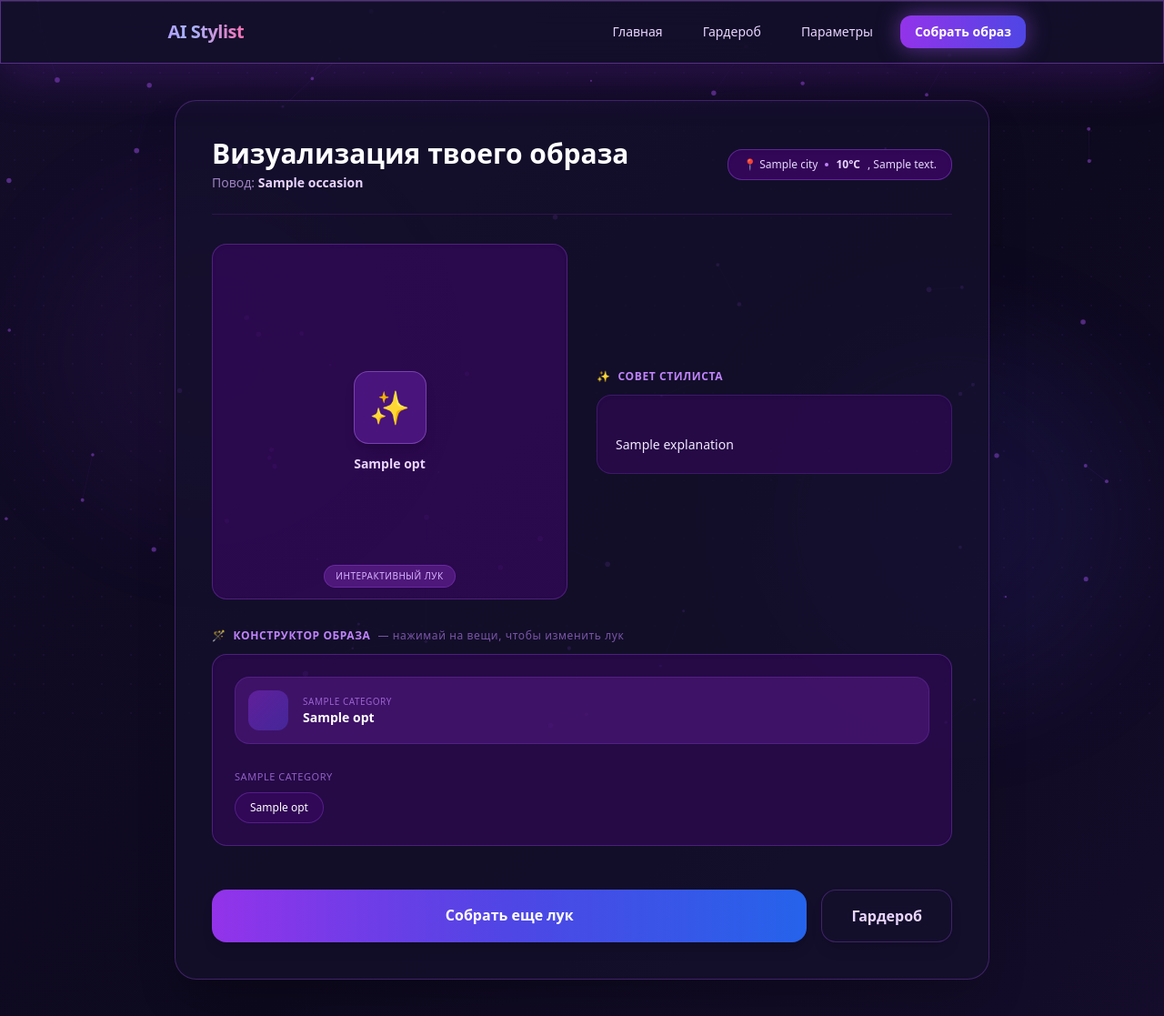
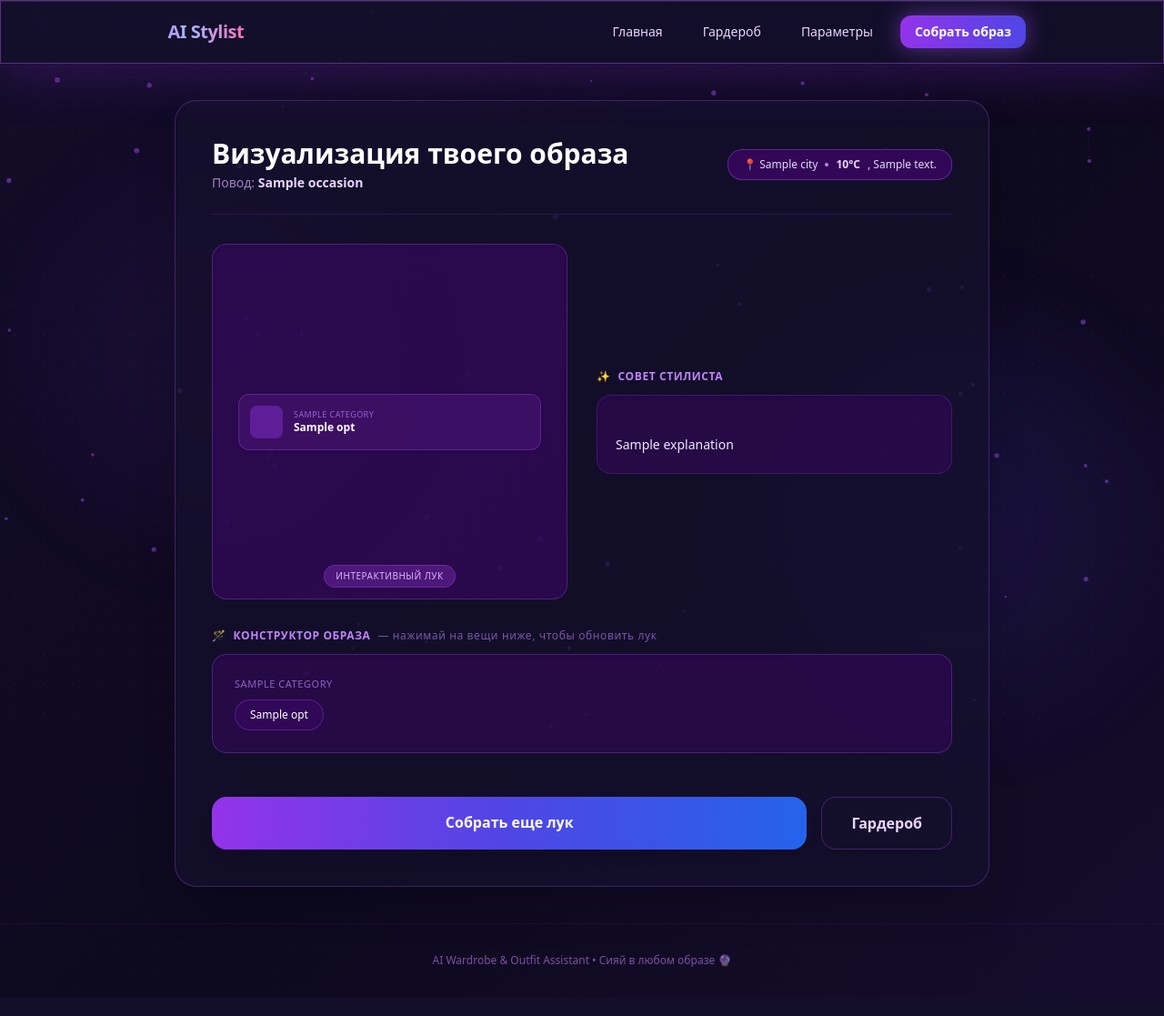
Before and after one commit to bluzokda/outfit, a Flask app: template templates/outfit_result.html in a window 1280 px wide. Shown: the top 1117 px of the page at 91% size. After the commit the page ends 1063 px from the top, so only its background shows below. Run offline with Flask 3, Linux system fonts and the light colour scheme; the template is opened without the code that fills it: most values are stand-ins (such as "Sample title", 1, 10 or a date in 2020); some libraries are stand-ins or nearby versions.

Commit message:
Update outfit_result.html

```diff
--- a/templates/outfit_result.html
+++ b/templates/outfit_result.html
@@ -15,24 +15,44 @@
         {% endif %}
     </div>
 
-    <!-- Основной блок: Интерактивный лукбук (замена манекену) и совет стилиста -->
+    <!-- Основной блок: Визуальный лукбук и совет стилиста -->
     <div class="grid grid-cols-1 md:grid-cols-2 gap-8 items-center">
-        <!-- Блок визуального отображения собранного лука -->
-        <div class="relative w-full aspect-square rounded-2xl border border-purple-500/30 bg-purple-950/60 overflow-hidden shadow-inner flex flex-col items-center justify-center p-6">
-            <div id="activeLookDisplay" class="w-full h-full flex flex-col items-center justify-center gap-3 relative">
-                <!-- Сюда в реальном времени выводятся выбранные вещи -->
-                {% if mode == "wardrobe" and slots %}
-                    <img id="mainLookImage" src="/{{ slots[0].options[0].photo_path }}" alt="Образ" class="w-full h-full object-contain rounded-xl drop-shadow-2xl transition-all duration-300">
-                {% else %}
-                    <div class="w-20 h-20 rounded-2xl bg-purple-600/30 border border-purple-400/40 flex items-center justify-center text-4xl shadow-lg">
-                        ✨
-                    </div>
-                    <p class="text-sm font-bold text-purple-200 text-center px-4" id="mainLookText">
-                        {% if slots %}{{ slots[0].options[0] }}{% else %}Образ готов{% endif %}
-                    </p>
-                {%- endif %}
-            </div>
-            <div class="absolute bottom-3 px-3 py-1 rounded-full bg-purple-900/80 border border-purple-500/30 text-[10px] text-purple-300 tracking-wider uppercase pointer-events-none">
+        <!-- Блок живого превью образа -->
+        <div class="relative w-full aspect-square rounded-2xl border border-purple-500/30 bg-purple-950/60 overflow-hidden shadow-inner flex flex-col items-center justify-center p-4">
+
+            {% if mode == "wardrobe" %}
+                <!-- Сетка реальных фото вещей из гардероба -->
+                <div id="liveLookCanvas" class="w-full h-full grid grid-cols-2 gap-3 items-center justify-center p-2">
+                    {% for slot in slots %}
+                        <div class="relative w-full aspect-square rounded-xl overflow-hidden border border-purple-500/30 bg-purple-900/40 shadow-md flex items-center justify-center">
+                            <img id="preview-img-{{ slot.category }}"
+                                 src="/{{ slot.options[0].photo_path }}"
+                                 alt="{{ category_labels.get(slot.category, slot.category) }}"
+                                 class="w-full h-full object-cover">
+                            <span class="absolute bottom-1 left-1 px-1.5 py-0.5 rounded bg-black/60 text-[9px] text-purple-200 uppercase tracking-wider">
+                                {{ category_labels.get(slot.category, slot.category) }}
+                            </span>
+                        </div>
+                    {% endfor %}
+                </div>
+            {% else %}
+                <!-- Красивые карточки для текстового режима -->
+                <div id="liveLookCanvasText" class="w-full h-full flex flex-col justify-center gap-2.5 p-3 overflow-y-auto">
+                    {% for slot in slots %}
+                        <div class="flex items-center gap-3 p-3 rounded-xl bg-purple-900/40 border border-purple-500/30 shadow">
+                            <div class="w-9 h-9 rounded-lg flex items-center justify-center text-lg shrink-0 bg-purple-600/40">
+                                {{ slot_icons.get(slot.category, '') }}
+                            </div>
+                            <div class="min-w-0">
+                                <p class="text-[9px] uppercase tracking-wider text-purple-400/70">{{ category_labels.get(slot.category, slot.category) }}</p>
+                                <p id="canvas-text-{{ slot.category }}" class="text-xs font-bold text-white truncate">{{ slot.options[0] }}</p>
+                            </div>
+                        </div>
+                    {% endfor %}
+                </div>
+            {% endif %}
+
+            <div class="absolute bottom-3 px-3 py-1 rounded-full bg-purple-900/80 border border-purple-500/30 text-[10px] text-purple-300 tracking-wider uppercase pointer-events-none z-10">
                 Интерактивный лук
             </div>
         </div>
@@ -54,35 +74,25 @@
     <div>
         <h3 class="text-xs font-bold uppercase tracking-wider text-purple-400 mb-3 flex items-center gap-2">
             <span>🪄</span> Конструктор образа
-            <span class="normal-case font-normal text-purple-400/60">— нажимай на вещи, чтобы изменить лук</span>
+            <span class="normal-case font-normal text-purple-400/60">— нажимай на вещи ниже, чтобы обновить лук</span>
         </h3>
 
         {% if mode == "wardrobe" %}
             <!-- Режим гардероба -->
             <div class="rounded-2xl border border-purple-500/30 bg-purple-950/50 p-5 shadow-inner">
-                <div id="flatlayBoard" class="grid grid-cols-2 sm:grid-cols-3 gap-4 mb-6">
-                    {% for slot in slots %}
-                        <div class="flex flex-col items-center">
-                            <div class="w-full aspect-square rounded-2xl overflow-hidden border border-purple-500/30 bg-purple-900/40 shadow-lg cursor-pointer hover:border-purple-400 transition">
-                                <img id="board-{{ slot.category }}"
-                                     src="/{{ slot.options[0].photo_path }}"
-                                     alt="{{ category_labels.get(slot.category, slot.category) }}"
-                                     class="w-full h-full object-cover transition duration-300">
-                            </div>
-                            <span class="mt-2 text-[10px] uppercase tracking-wider text-purple-400/70">{{ slot_icons.get(slot.category, '') }} {{ category_labels.get(slot.category, slot.category) }}</span>
-                        </div>
-                    {% endfor %}
+                <div id="flatlayBoard" class="grid grid-cols-2 sm:grid-cols-3 gap-4 mb-6 hidden">
+                    <!-- Скрытый блок старой доски, так как теперь превью прямо вверху -->
                 </div>
 
                 {% for slot in slots %}
-                    {% if slot.options|length > 1 %}
+                    {% if slot.options|length > 0 %}
                         <div class="mb-4 last:mb-0">
-                            <p class="text-[11px] text-purple-400/70 mb-2">{{ slot_icons.get(slot.category, '') }} {{ category_labels.get(slot.category, slot.category) }} — варианты из гардероба</p>
+                            <p class="text-[11px] text-purple-400/70 mb-2">{{ slot_icons.get(slot.category, '') }} {{ category_labels.get(slot.category, slot.category) }}</p>
                             <div class="flex gap-2.5 overflow-x-auto pb-1">
                                 {% for opt in slot.options %}
                                     <button type="button"
                                         onclick="updateWardrobePart('{{ slot.category }}', '/{{ opt.photo_path }}', this)"
-                                        class="swap-{{ slot.category }} shrink-0 w-16 h-16 rounded-xl overflow-hidden border border-purple-500/30 {% if opt.recommended %}ring-2 ring-purple-400{% endif %} transition hover:border-purple-400"
+                                        class="swap-{{ slot.category }} shrink-0 w-16 h-16 rounded-xl overflow-hidden border border-purple-500/30 {% if loop.first %}ring-2 ring-purple-400{% endif %} transition hover:border-purple-400"
                                         title="{{ opt.description }}">
                                         <img src="/{{ opt.photo_path }}" alt="" class="w-full h-full object-cover">
                                     </button>
@@ -105,19 +115,7 @@
         {% else %}
             <!-- Общий режим (текстовые карточки) -->
             <div class="rounded-2xl border border-purple-500/30 bg-purple-950/50 p-6 shadow-inner">
-                <div id="lookPreview" class="flex flex-col gap-3 mb-7">
-                    {% for slot in slots %}
-                        <div id="row-{{ slot.category }}" class="flex items-center gap-4 p-3.5 rounded-2xl bg-purple-900/50 border border-purple-500/20 transition">
-                            <div class="w-11 h-11 rounded-xl flex items-center justify-center text-xl shrink-0 bg-gradient-to-br from-purple-600/40 to-indigo-600/40">
-                                {{ slot_icons.get(slot.category, '') }}
-                            </div>
-                            <div class="min-w-0">
-                                <p class="text-[10px] uppercase tracking-wider text-purple-400/70">{{ category_labels.get(slot.category, slot.category) }}</p>
-                                <p id="preview-{{ slot.category }}" class="text-sm font-semibold text-white truncate">{{ slot.options[0] }}</p>
-                            </div>
-                        </div>
-                    {% endfor %}
-                </div>
+                <div id="lookPreview" class="flex flex-col gap-3 mb-7 hidden"></div>
 
                 {% for slot in slots %}
                     <div class="mb-5 last:mb-0">
@@ -150,7 +148,7 @@
     </div>
 </div>
 
-<!-- Скрипт управления интерактивным луком -->
+<!-- Скрипт мгновенного обновления превью образа -->
 <script>
     function pickGenericOption(btn) {
         const slot = btn.dataset.slot;
@@ -163,27 +161,21 @@
         btn.classList.remove('bg-purple-950/60', 'text-purple-200');
         btn.classList.add('bg-purple-600', 'text-white', 'border-purple-300');
 
-        const previewEl = document.getElementById('preview-' + slot);
-        if (previewEl) previewEl.textContent = label;
-
-        // Обновляем главный текст-описатель лука сверху
-        const mainText = document.getElementById('mainLookText');
-        if (mainText) {
-            mainText.textContent = label;
+        // Обновляем текст внутри левого блока-визуализации
+        const canvasTextEl = document.getElementById('canvas-text-' + slot);
+        if (canvasTextEl) {
+            canvasTextEl.textContent = label;
         }
     }
 
     function updateWardrobePart(slotCategory, photoSrc, btn) {
-        const boardImg = document.getElementById('board-' + slotCategory);
-        if (boardImg) boardImg.src = photoSrc;
-
         document.querySelectorAll('.swap-' + slotCategory).forEach(el => el.classList.remove('ring-2', 'ring-purple-400'));
         btn.classList.add('ring-2', 'ring-purple-400');
 
-        // Выводим выбранную вещь на главный большой экран превью образа
-        const mainLookImage = document.getElementById('mainLookImage');
-        if (mainLookImage) {
-            mainLookImage.src = photoSrc;
+        // Мгновенно меняем картинку конкретной вещи в левом общем превью образа
+        const previewImg = document.getElementById('preview-img-' + slotCategory);
+        if (previewImg) {
+            previewImg.src = photoSrc;
         }
     }
 </script>
```
